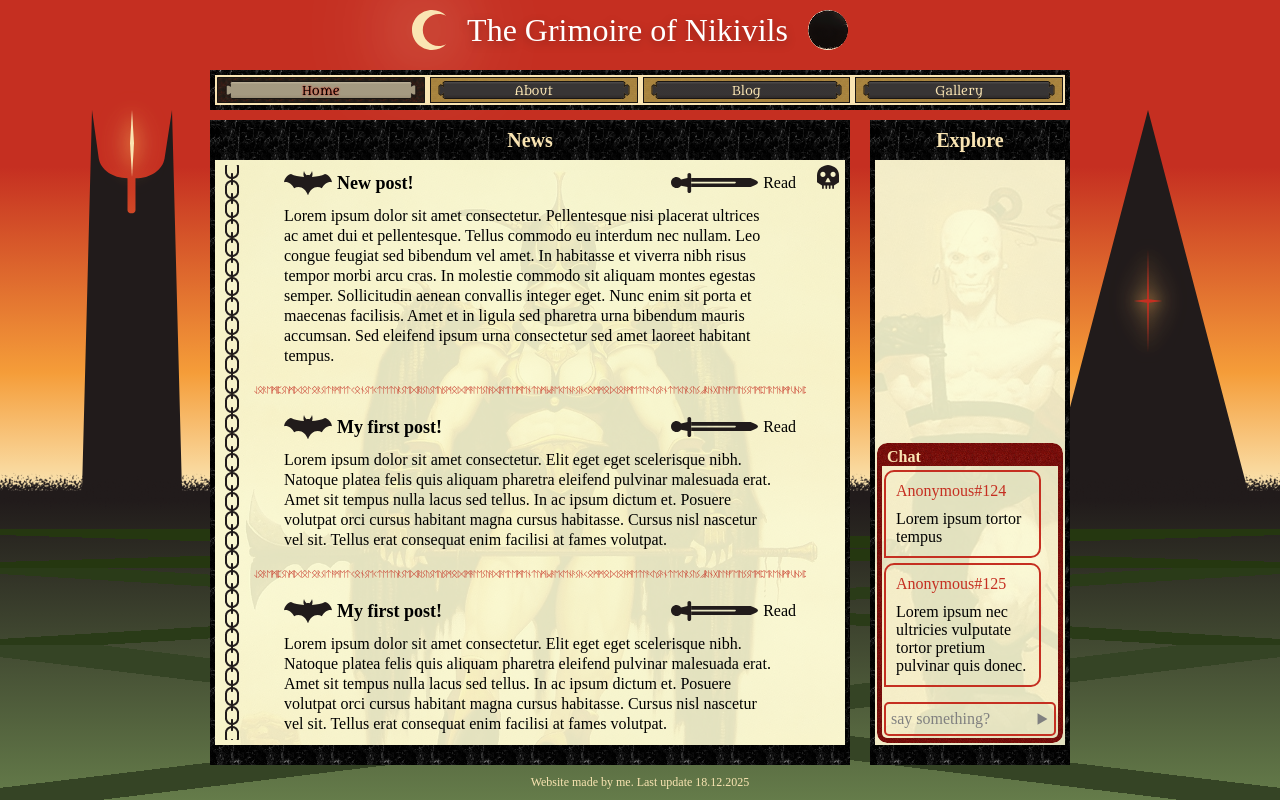
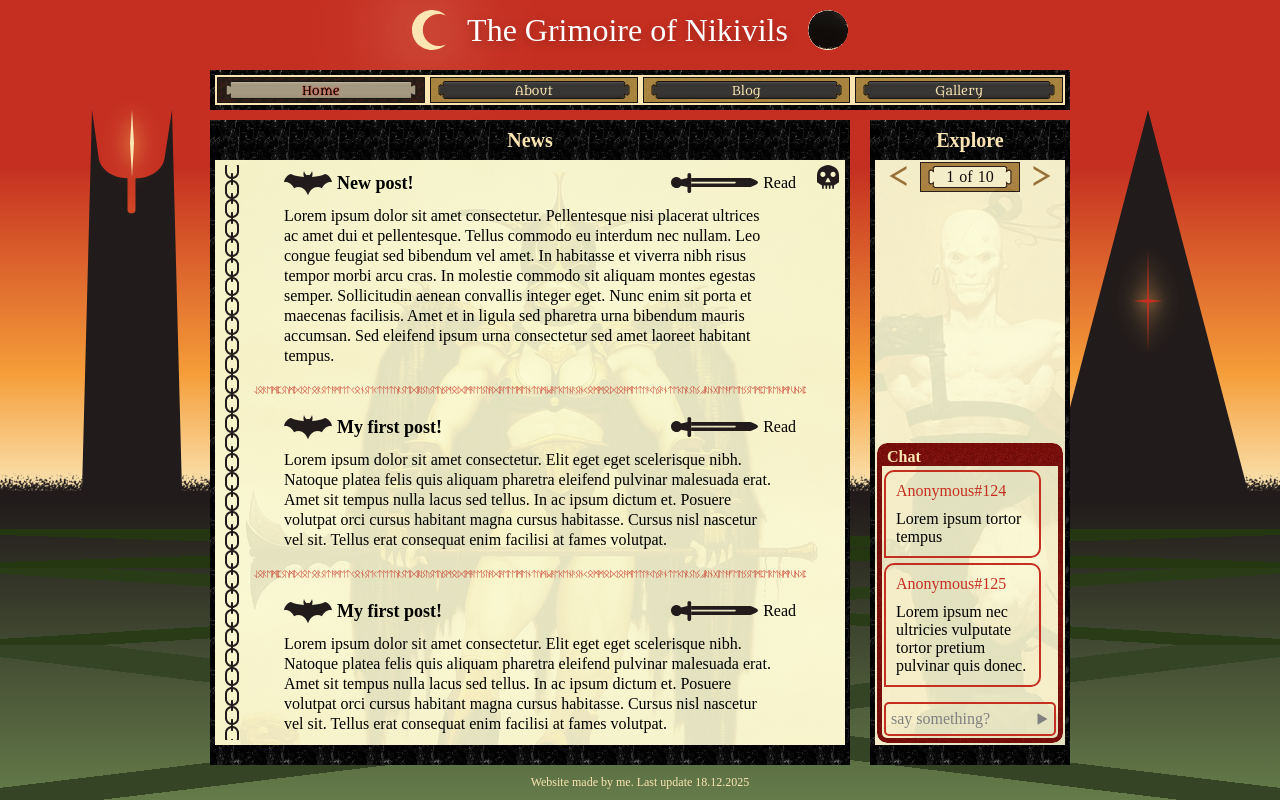
Before and after one commit to NikitaVirachev/nikivils-grimoire-frontend, a React (Vite) app: page / in a window 1280 px wide. Built offline with nearby package versions, Linux system fonts and the light colour scheme.

Commit message:
feat #4: add pagination to home page

```diff
--- a/src/pages/Home.tsx
+++ b/src/pages/Home.tsx
@@ -4,6 +4,7 @@ import MainContent from '../layouts/MainContent';
 import Sidebar from '../components/Sidebar/Sidebar';
 import PostOverview from '../components/Post/PostOverview';
 import Chat from '../components/Chat/Chat';
+import Pagination from '../components/Sidebar/Pagination';
 
 import { respond } from '../styles/Mixins';
 
@@ -25,6 +26,13 @@ const StyledSidebar = styled(Sidebar)`
       display: none;
     `
   )}
+`;
+
+const PostsExplore = styled.div`
+  align-self: start;
+
+  display: flex;
+  flex-direction: column;
 `;
 
 const PositionedChat = styled(Chat)`
@@ -89,6 +97,9 @@ const HomePage = () => (
       ))}
     </StyledMainContent>
     <StyledSidebar title='Explore'>
+      <PostsExplore>
+        <Pagination />
+      </PostsExplore>
       <PositionedChat />
     </StyledSidebar>
   </>
```
